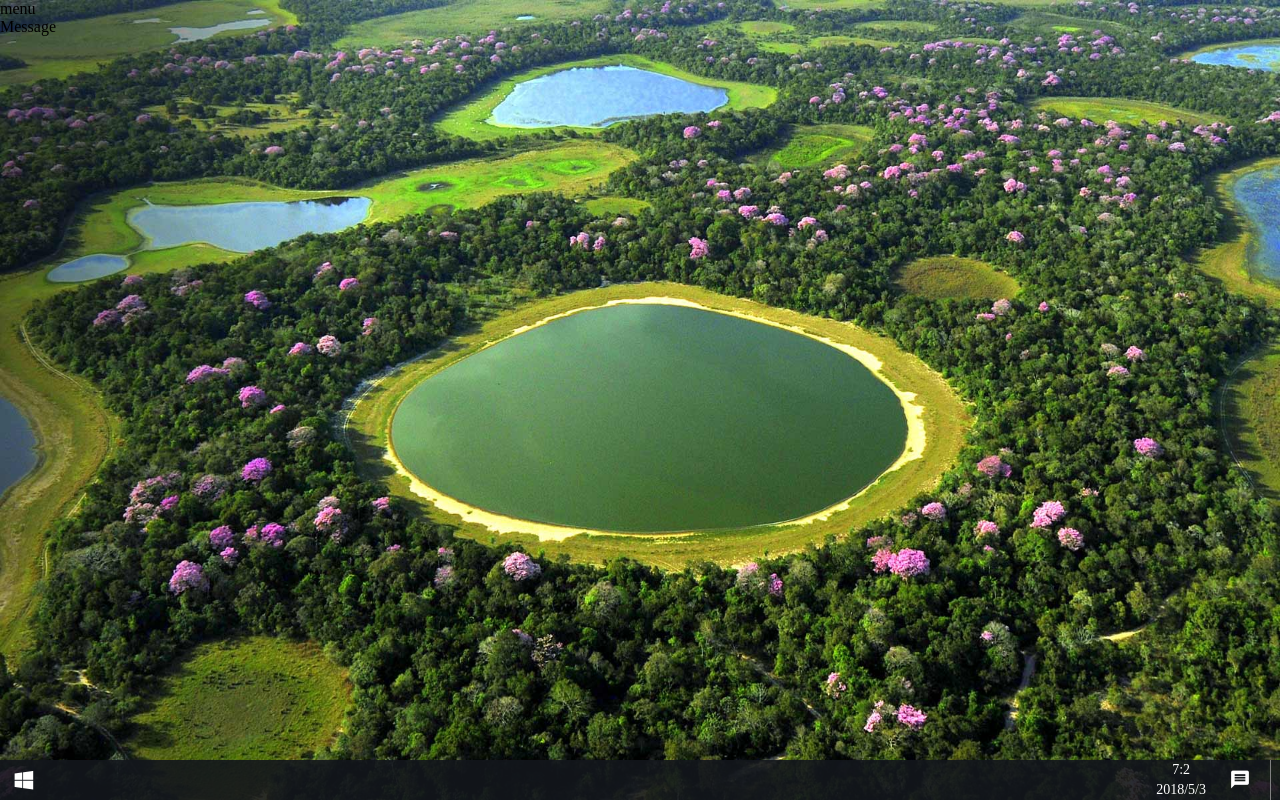
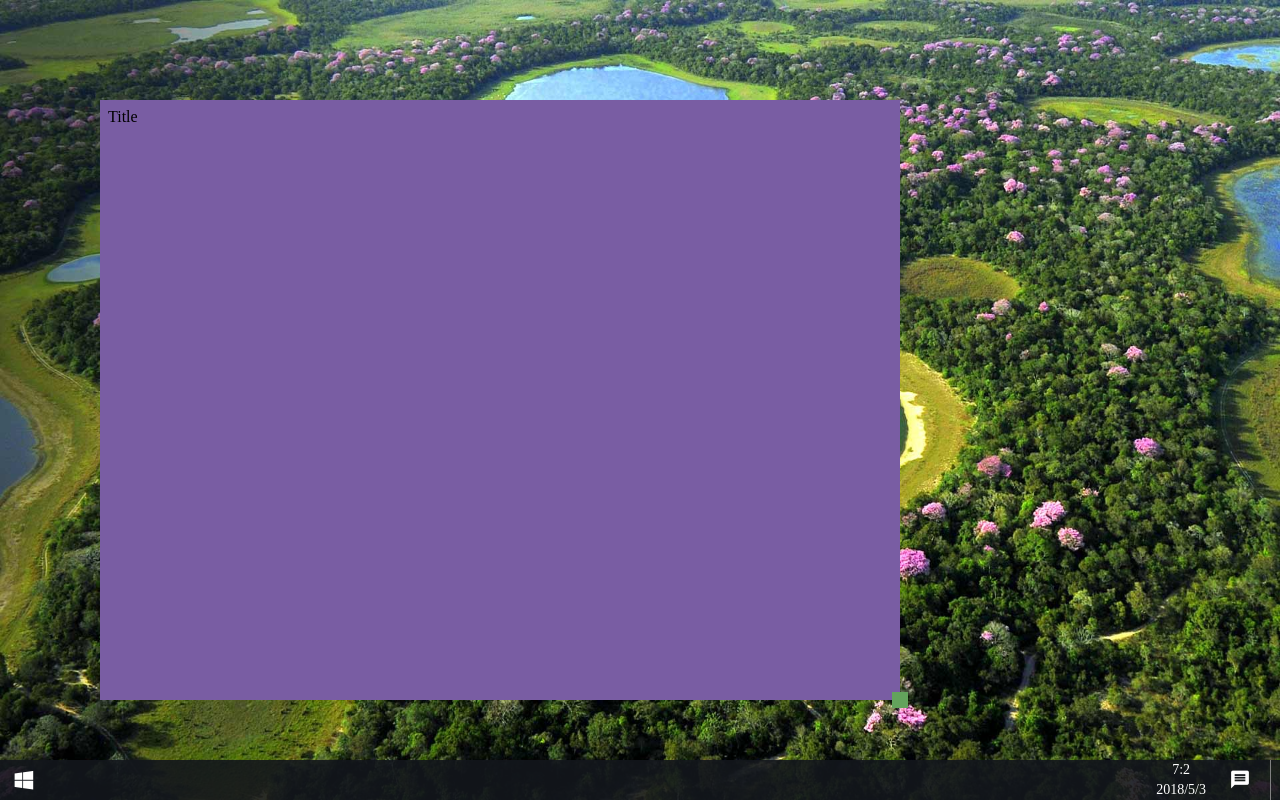
Before and after one commit to SunInfoFE/vue-win10, a Vue app: page / in a window 1280 px wide. Built offline with nearby package versions, Linux system fonts and the light colour scheme.

Commit message:
引入vuex，实现menu和message的显示隐藏

```diff
--- a/package.json
+++ b/package.json
@@ -11,7 +11,8 @@
     "build": "node build/build.js"
   },
   "dependencies": {
-    "vue": "^2.5.2"
+    "vue": "^2.5.2",
+    "vuex": "^3.0.1"
   },
   "devDependencies": {
     "autoprefixer": "^7.1.2",
--- a/src/App.vue
+++ b/src/App.vue
@@ -1,5 +1,6 @@
 <template>
   <div id="win10">
+    <win10-window></win10-window>
     <win10-menu></win10-menu>
     <win10-message></win10-message>
     <win10-taskbar></win10-taskbar>
@@ -7,6 +8,7 @@
 </template>
 
 <script>
+let Win10Window = () => import(/* webpackChunkName: 'win10-window' */ './components/Window');
 let Win10Menu = () => import(/* webpackChunkName: 'win10-menu' */ './components/Menu');
 let Win10Message = () => import(/* webpackChunkName: 'win10-message' */ './components/Message');
 let Win10Taskbar = () => import(/* webpackChunkName: 'win10-taskbar' */ './components/Taskbar');
@@ -14,6 +16,7 @@ let Win10Taskbar = () => import(/* webpackChunkName: 'win10-taskbar' */ './compo
 export default {
   name: 'App',
   components: {
+    Win10Window,
     Win10Menu,
     Win10Message,
     Win10Taskbar
--- a/src/components/Menu.vue
+++ b/src/components/Menu.vue
@@ -1,14 +1,29 @@
 <template>
-  <div class="win10-menu">menu</div>
+  <div class="win10-menu" :style="{bottom: bottom}"> menu</div>
 </template>
 
 <script>
 export default {
+  computed: {
+    bottom () {
+      return this.$store.state.showMenu ? '0' : '-480px';
+    }
+  }
 };
 </script>
 
 <style>
 .win10-menu {
-
+  width: 680px;
+  height: 480px;
+  position: fixed;
+  bottom: -480px;
+  left: 0;
+  color: white;
+  background-color: rgba(19, 23, 28, 0.8);
+  overflow-x: hidden;
+  overflow-y: auto;
+  z-index: 8;
+  transition: all 0.5s;
 }
 </style>
--- a/src/components/Message.vue
+++ b/src/components/Message.vue
@@ -1,12 +1,54 @@
 <template>
-  <div>Message</div>
+  <div class="win10-message" :style="{right: right}">
+    <div class="win10-message-header">
+      消息中心
+      <span>全部清除</span>
+    </div>
+  </div>
 </template>
 
 <script>
 export default {
+  computed: {
+    right () {
+      return this.$store.state.showMessage ? '0' : '-360px';
+    }
+  }
 };
 </script>
 
 <style>
-
+.win10-message {
+  width: 360px;
+  height: calc(100% - 40px);
+  position: fixed;
+  right: -360px;
+  top: 0;
+  color: white;
+  background-color: rgba(19, 23, 28, 0.8);
+  overflow-x: hidden;
+  overflow-y: auto;
+  z-index: 8;
+  transition: all 0.5s;
+}
+.win10-message-header {
+  height: 60px;
+  line-height: 54px;
+  font-size: 18px;
+  font-weight: bolder;
+  position: relative;
+  padding: 6px;
+}
+.win10-message-header span {
+  position: absolute;
+  right: 6px;
+  bottom: 6px;
+  font-size: 14px;
+  color: #808080;
+  line-height: 1;
+}
+.win10-message-header span:hover {
+  color: #fff;
+  cursor: pointer;
+}
 </style>
--- a/src/components/Taskbar.vue
+++ b/src/components/Taskbar.vue
@@ -1,7 +1,7 @@
 <template>
   <div class="win10-taskbar">
     <div class="win10-taskbar-group-left">
-      <div class="win10-taskbar-btn">
+      <div class="win10-taskbar-btn" @click="handleWinBtn">
         <i class="s-icon-windows"></i>
       </div>
     </div>
@@ -10,7 +10,7 @@
     </div>
     <div class="win10-taskbar-group-right">
       <div class="win10-taskbar-btn win10-taskbar-time" v-html="display"></div>
-      <div class="win10-taskbar-btn">
+      <div class="win10-taskbar-btn" @click="handleMessageBtn">
         <i class="s-icon-message"></i>
       </div>
       <div class="win10-taskbar-btn-show-desktop" title="显示桌面"></div>
@@ -40,6 +40,14 @@ export default {
     setInterval(() => {
       this.time = Date.now();
     }, 1000);
+  },
+  methods: {
+    handleWinBtn () {
+      this.$store.commit('toggleWin');
+    },
+    handleMessageBtn () {
+      this.$store.commit('toggleMessage');
+    }
   }
 };
 </script>
--- /dev/null
+++ b/src/components/Window.vue
@@ -0,0 +1,146 @@
+<template>
+  <div class="win10-window">
+    <div class="win10-window-header" v-text="title"></div>
+    <div class="win10-window-body"></div>
+    <div class="win10-window-top-left"></div>
+    <div class="win10-window-top"></div>
+    <div class="win10-window-top-right"></div>
+    <div class="win10-window-right"></div>
+    <div class="win10-window-bottom-left"></div>
+    <div class="win10-window-bottom"></div>
+    <div class="win10-window-bottom-right"
+         :style="{right: bottomRight.right + 'px', bottom: bottomRight.bottom + 'px'}"
+         @mousedown="mousedown"
+         @mousemove="mousemove"
+         @mouseup="mouseup">
+    </div>
+    <div class="win10-window-left"></div>
+  </div>
+</template>
+
+<script>
+export default {
+  props: {
+    title: {
+      type: String,
+      default: 'Title'
+    }
+  },
+  data () {
+    return {
+      bottomRight: {
+        right: -8,
+        bottom: -8
+      },
+      temp: {
+        orgX: 0,
+        orgY: 0
+      }
+    };
+  },
+  methods: {
+    mousedown (e) {
+      this.temp.orgX = e.clientX;
+      this.temp.orgY = e.clientY;
+      console.log(e.clientX);
+      console.log(e.clientY);
+    },
+    mousemove (e) {
+      // this.bottomRight.right = this.bottomRight.right + (e.clientX - this.temp.orgX);
+      // this.bottomRight.bottom = this.bottomRight.bottom + (e.clientY - this.temp.orgY);
+      // let x = e.clientX - this.temp.orgX;
+      // let y = e.clientY - this.temp.orgY;
+      console.log(e.clientX);
+      console.log(e.clientY);
+      console.log(e.clientX - this.temp.orgX);
+      console.log(e.clientY - this.temp.orgY);
+    },
+    mouseup (e) {
+      //
+    }
+  }
+};
+</script>
+
+<style>
+.win10-window {
+  width: 800px;
+  height: 600px;
+  background-color: #795da3;
+  position: absolute;
+  top: 100px;
+  left: 100px;
+  display: flex;
+  flex-direction: column;
+}
+.win10-window-header {
+  height: 38px;
+  padding: 8px;
+}
+.win10-window-body {
+  flex: 1;
+}
+.win10-window-top-left {
+  position: absolute;
+  left: -8px;
+  top: -8px;
+  width: 16px;
+  height: 16px;
+  cursor: nwse-resize;
+}
+.win10-window-top {
+  position: absolute;
+  left: 8px;
+  right: 8px;
+  height: 16px;
+  top: -8px;
+  cursor: ns-resize;
+}
+.win10-window-top-right {
+  position: absolute;
+  right: -8px;
+  top: -8px;
+  height: 16px;
+  width: 16px;
+  cursor: nesw-resize;
+}
+.win10-window-right {
+  position: absolute;
+  right: -8px;
+  top: 8px;
+  bottom: 8px;
+  width: 16px;
+  cursor: ew-resize;
+}
+.win10-window-bottom-left {
+  position: absolute;
+  left: -8px;
+  bottom: -8px;
+  width: 16px;
+  height: 16px;
+  cursor: nesw-resize;
+}
+.win10-window-bottom {
+  position: absolute;
+  right: 8px;
+  left: 8px;
+  height: 16px;
+  bottom: -8px;
+  cursor: ns-resize;
+}
+.win10-window-bottom-right {
+  position: absolute;
+  width: 16px;
+  height: 16px;
+  cursor: nwse-resize;
+  background-color: #63a35c;
+}
+.win10-window-left {
+  position: absolute;
+  left: -8px;
+  bottom: 8px;
+  width: 16px;
+  top: 8px;
+  cursor: ew-resize;
+}
+</style>
--- a/src/store/index.js
+++ b/src/store/index.js
@@ -4,8 +4,20 @@ import Vuex from 'vuex';
 Vue.use(Vuex);
 
 const store = new Vuex.Store({
-  state: {},
-  mutations: {}
+  state: {
+    showMenu: false,
+    showMessage: false
+  },
+  mutations: {
+    toggleWin (state) {
+      state.showMessage = false;
+      state.showMenu = !state.showMenu;
+    },
+    toggleMessage (state) {
+      state.showMenu = false;
+      state.showMessage = !state.showMessage;
+    }
+  }
 });
 
 export default store;
```
Also changed, not shown: 32 other files (tests, documents, lock files or other folders).
